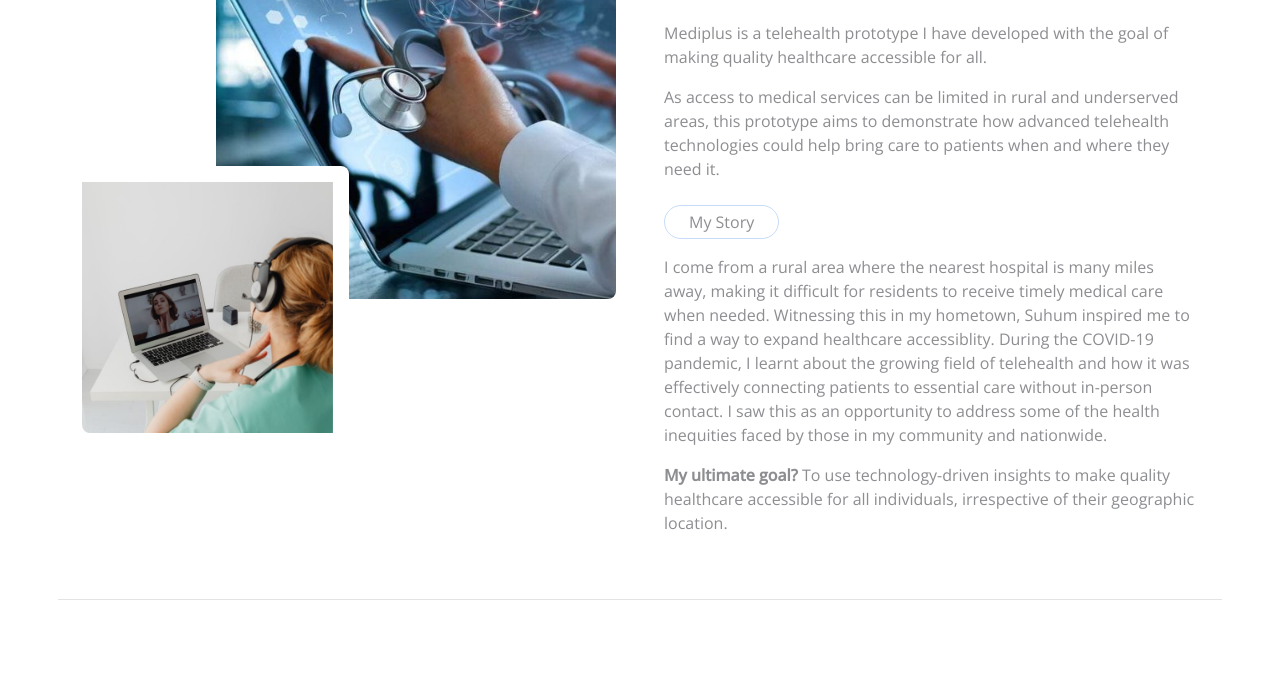
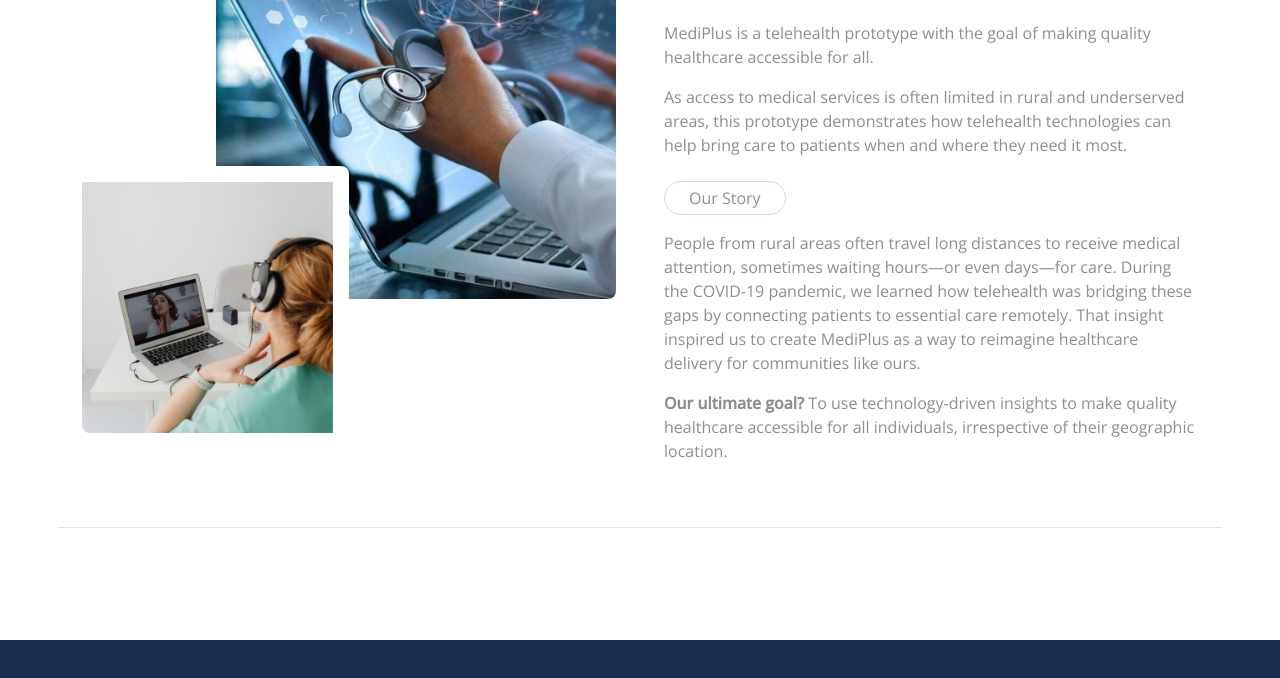
Before and after one commit to jaameyaw/mediplus, a plain HTML site: page about.html in a window 1280 px wide. Shown: the part 634-1312 px from the top of the page. Drawn offline with nearby package versions, Linux system fonts and the light colour scheme.

Commit message:
Update about page content and messaging
Revised the about section to use 'MediPlus' branding, updated narrative from personal to collective perspective, and clarified the project's goals and story for improved inclusivity and professionalism.

```diff
--- a/about.html
+++ b/about.html
@@ -119,14 +119,12 @@
             <div class="col-lg-6 wow fadeIn" data-wow-delay="0.5s">
                 <p class="d-inline-block border rounded-pill py-1 px-4">About Us</p>
                 <h1 class="mb-4">Welcome to Mediplus</h1>
-                <p>Mediplus is a telehealth prototype I have developed with the goal of making quality healthcare accessible for all.
+                <p>MediPlus is a telehealth prototype with the goal of making quality healthcare accessible for all.
                 </p>
-                <p class="mb-4">As access to medical services can be limited in rural and underserved areas, this prototype aims to demonstrate how advanced telehealth technologies could help bring care to patients when and where they need it.</p>
-                <p class="d-inline-block border rounded-pill py-1 px-4">My Story</p>
-                <p>I come from a rural area where the nearest hospital is many miles away, making it difficult for residents to receive timely medical care when needed. Witnessing this in my hometown, Suhum inspired me to find a way to expand healthcare accessiblity.  During the COVID-19 pandemic, I learnt about the growing field of telehealth and how it was effectively connecting patients to essential care without in-person contact.
-                    I saw this as an opportunity to address some of the health inequities
-                    faced by those in my community and nationwide.</p>
-                <p><b>My ultimate goal?</b> To use technology-driven insights to make quality healthcare accessible for all individuals, irrespective of their geographic location.</p>
+                <p class="mb-4">As access to medical services is often limited in rural and underserved areas, this prototype demonstrates how telehealth technologies can help bring care to patients when and where they need it most.</p>
+                <p class="d-inline-block border rounded-pill py-1 px-4">Our Story</p>
+                <p>People from rural areas often travel long distances to receive medical attention, sometimes waiting hours—or even days—for care. During the COVID-19 pandemic, we learned how telehealth was bridging these gaps by connecting patients to essential care remotely. That insight inspired us to create MediPlus as a way to reimagine healthcare delivery for communities like ours.</p>
+                <p><b>Our ultimate goal?</b> To use technology-driven insights to make quality healthcare accessible for all individuals, irrespective of their geographic location.</p>
             </div>
             <hr>
         </div>
```
